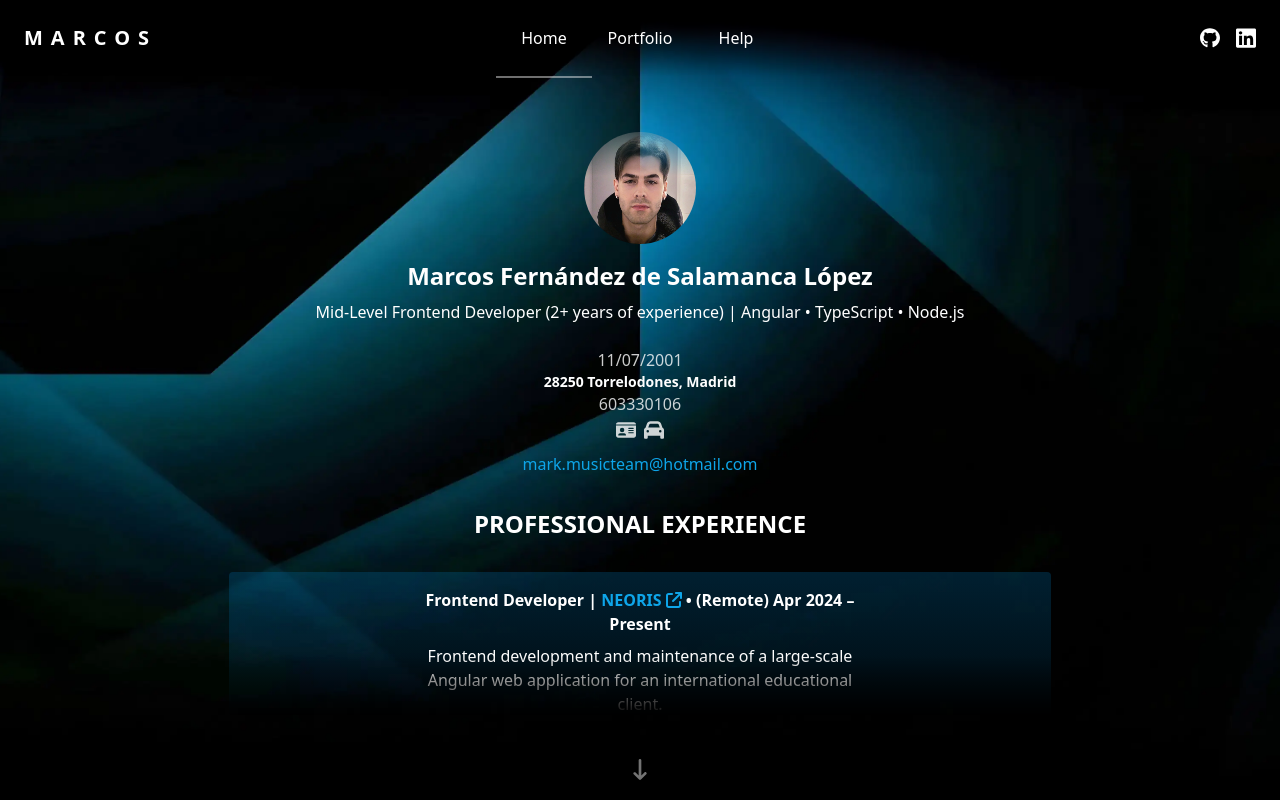
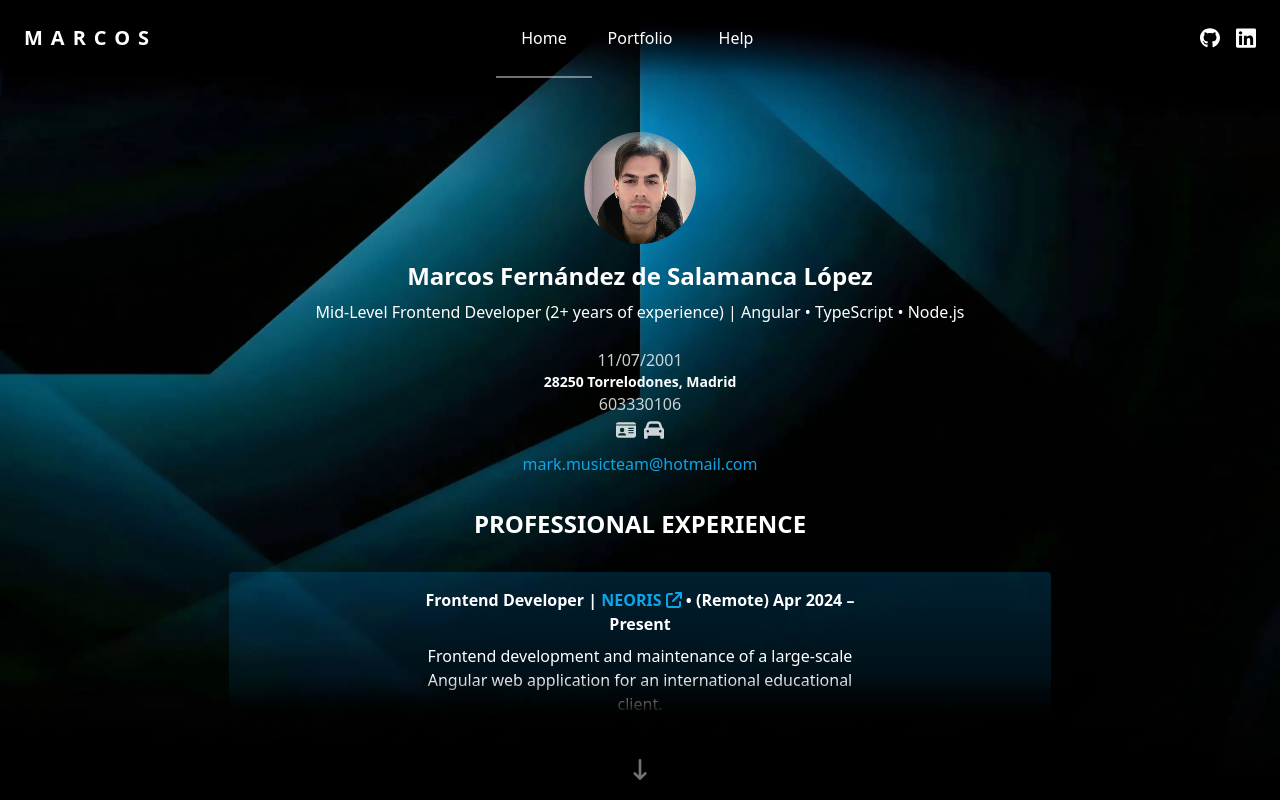
Before and after one commit to marcosfdsl/personal-portfolio, a website: page index.html in a window 1280 px wide. Drawn offline with Linux system fonts and the light colour scheme.

Commit message:
15/12/25-16:58

```diff
--- a/estilos.css
+++ b/estilos.css
@@ -114,7 +114,7 @@ body {
 }
 
 .infocv-mask {
-  --fade: 60px;
+  --fade: 40px;
 
   -webkit-mask-image: linear-gradient(
     to bottom,
```
Also changed, not shown: index.html (+4 -3 lines).
